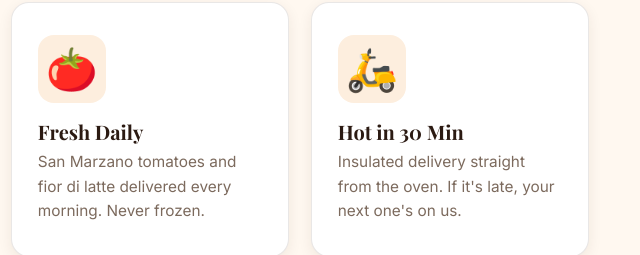
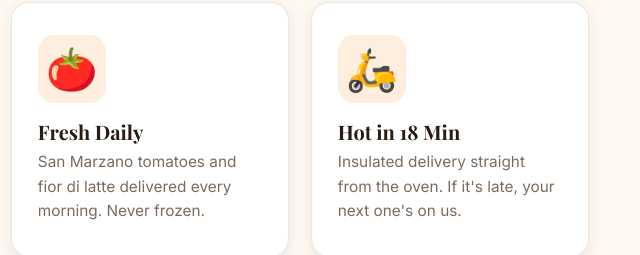
Before and after one commit to lgtm-one/pizza-marketing, a plain HTML site: page index.html in a window 1280 px wide. Shown: the part 1120-1375 px from the top of the page, 640-1280 px from the left. Drawn offline with nearby package versions, Linux system fonts and the light colour scheme; a web font is replaced by a local one.

Commit message:
change 30min to 18min

```diff
--- a/index.html
+++ b/index.html
@@ -177,7 +177,7 @@
           </article>
           <article class="feature reveal" data-reveal data-delay="3">
             <div class="feature__icon">🛵</div>
-            <h3>Hot in 30 Min</h3>
+            <h3>Hot in 18 Min</h3>
             <p>Insulated delivery straight from the oven. If it's late, your next one's on us.</p>
           </article>
         </div>
```
